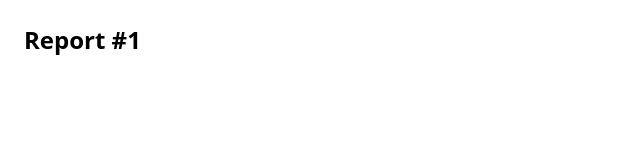
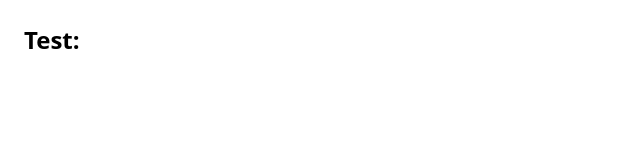
Before and after one commit to Walklandstudio/mindcanvas-web-app, a Next.js app in the folder mindcanvas-web/: page /report/1 in a window 1280 px wide. Shown: the top 160 px of the page, without its empty margins (0-640 px from the left). Built offline with nearby package versions, Linux system fonts and the light colour scheme.

Commit message:
Error message fix

```diff
--- a/mindcanvas-web/app/report/[id]/page.tsx
+++ b/mindcanvas-web/app/report/[id]/page.tsx
@@ -1,16 +1,15 @@
-type ReportParams = { id: string };
+type Params = { slug: string };
 
-export default async function ReportPage({
+export default async function TestPage({
   params,
 }: {
-  params: Promise<ReportParams>;
+  params: Promise<Params>;
 }) {
-  const { id } = await params;
+  const { slug } = await params;
 
   return (
     <main className="p-6">
-      <h1 className="text-2xl font-semibold">Report #{id}</h1>
-      {/* render report details here */}
+      <h1 className="text-2xl font-semibold">Test: {slug}</h1>
     </main>
   );
 }
```
